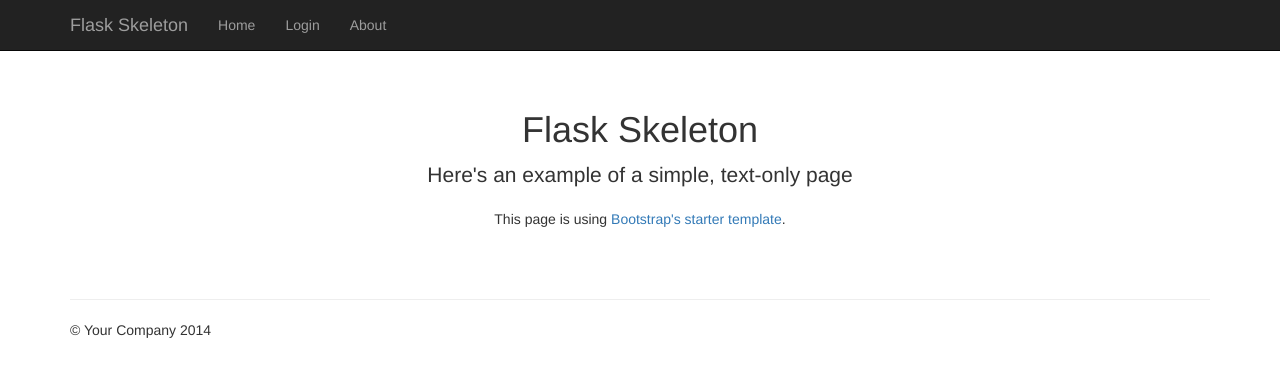
After one commit to jkereako/flask-base-app, a Flask app: page /about in a window 1280 px wide. The commit adds this page. Shown: the top 377 px of the page. Run offline with Flask 2, Linux system fonts and the light colour scheme; some libraries are stand-ins or nearby versions.

Commit message:
Added a couple more routes.

```diff
--- a/app/__init__.py
+++ b/app/__init__.py
@@ -17,6 +17,8 @@ from flask_sqlalchemy import SQLAlchemy
 from flask_user import SQLAlchemyAdapter, UserManager
 
 app = Flask(__name__)
+app.jinja_env.trim_blocks = True
+app.jinja_env.lstrip_blocks = True
 app.config.from_object("config")
 cache = SimpleCache(__name__)
 
@@ -31,7 +33,7 @@ def not_found(error):
     :returns: HTML
     :rtype: flask.Response
     """
-    return render_template("404.html"), 404
+    return render_template("404.html", title="404"), 404
 
 
 #-- Models
--- a/app/controllers/home.py
+++ b/app/controllers/home.py
@@ -23,6 +23,8 @@ def home():
     :returns: HTML
     :rtype: flask.Response
     """
+    # Prevent caching if in debug mode.
+    return render_template("home.html", title="Home")
 
     # Check for a cached response
     rv = fetch_cached_data()
@@ -30,9 +32,31 @@ def home():
     if rv is not None:
         return rv
 
-    out = render_template("home.html")
+    out = render_template("home.html", title="Home")
 
     # Automatically cached for 15 minutes
     cache_data(out)
 
     return out
+
+@mod.route('/about', methods=["GET"])
+def about():
+    """
+    Renders the view for the home controller.
+
+    :returns: HTML
+    :rtype: flask.Response
+    """
+    # Prevent caching if in debug mode.
+    return render_template("about.html", title="Login")
+
+@mod.route('/login', methods=["GET"])
+def login():
+    """
+    Renders the view for the home controller.
+
+    :returns: HTML
+    :rtype: flask.Response
+    """
+    # Prevent caching if in debug mode.
+    return render_template("login.html", title="Login")
--- /dev/null
+++ b/app/static/css/about.css
@@ -0,0 +1,7 @@
+body {
+  padding-top: 50px;
+}
+.about {
+  padding: 40px 15px;
+  text-align: center;
+}
--- /dev/null
+++ b/app/templates/about.html
@@ -0,0 +1,19 @@
+{% extends "layout.html" %}
+
+{% block css %}
+  <link href="../static/css/about.css" rel="stylesheet">
+{% endblock %}
+
+{% block header %}{% include "header.html" %}{% endblock %}
+
+{% block content %}
+  <div class="about">
+    <h1>Flask Skeleton</h1>
+    <p class="lead">Here's an example of a simple, text-only page</p>
+    <p>
+      This page is using <a href="http://getbootstrap.com/examples/starter-template/" target="_blank">Bootstrap's starter template</a>.
+    </p>
+  </div>
+{% endblock %}
+
+{% block footer %}{% include "footer.html" %}{% endblock %}
--- a/app/templates/footer.html
+++ b/app/templates/footer.html
@@ -1,2 +1,5 @@
   <!-- footer.html -->
-  <p>&copy; Your Company 2014</p>
+  <hr>
+  <footer>
+    <p>&copy; Your Company 2014</p>
+  </footer>
--- a/app/templates/header.html
+++ b/app/templates/header.html
@@ -8,18 +8,14 @@
             <span class="icon-bar"></span>
             <span class="icon-bar"></span>
           </button>
-        <a class="navbar-brand" href="#">Flask skeleton</a>
+          <a class="navbar-brand" href="{{ url_for("home.home")}}">{{config["PROJECT_NAME"]}}</a>
         </div>
-      <div id="navbar" class="navbar-collapse collapse">
-        <form class="navbar-form navbar-right" role="form">
-          <div class="form-group">
-            <input type="text" placeholder="Email" class="form-control">
-          </div>
-          <div class="form-group">
-            <input type="password" placeholder="Password" class="form-control">
-          </div>
-          <button type="submit" class="btn btn-success">Sign in</button>
-        </form>
-      </div><!--/.navbar-collapse -->
+        <div id="navbar" class="collapse navbar-collapse">
+          <ul class="nav navbar-nav">
+            <li><a href="{{ url_for("home.home")}}">Home</a></li>
+            <li><a href="{{ url_for("home.login")}}">Login</a></li>
+            <li><a href="{{ url_for("home.about")}}">About</a></li>
+          </ul>
+        </div><!--/.nav-collapse -->
       </div>
     </nav>
--- a/app/templates/layout.html
+++ b/app/templates/layout.html
@@ -6,14 +6,14 @@
     <meta name="viewport" content="width=device-width, initial-scale=1">
     <meta name="description" content="My starting point for Flask applications">
     <meta name="author" content="Jeff Kereakoglow">
-    <link rel="icon" href="static/favicon.ico">
+    <link rel="icon" href="../static/favicon.ico">
 
-    <title>Flask Skeleton</title>
+    <title>Flask Skeleton::{{ title }}</title>
 
     <!-- Bootstrap core CSS -->
         <link href="//maxcdn.bootstrapcdn.com/bootstrap/3.3.0/css/bootstrap.min.css" rel="stylesheet">
 
-    <!-- Block to inject custom CSS -->
+    {# Hook into this block to add custom CSS #}
     {% block css %}{% endblock %}
 
     <!-- HTML5 shim and Respond.js for IE8 support of HTML5 elements and media queries -->
@@ -21,34 +21,18 @@
       <script src="https://oss.maxcdn.com/html5shiv/3.7.2/html5shiv.min.js"></script>
       <script src="https://oss.maxcdn.com/respond/1.4.2/respond.min.js"></script>
     <![endif]-->
-
-    <!-- Block to inject custom JavaScript -->
     {% block header_js %}{% endblock %}
   </head>
-
   <body>
-
-    {% include "header.html" %}
-
+    {% block header %}{% endblock %}
     {% block jumbotron %}{% endblock %}
-
     <div class="container">
       {% block content %}{% endblock %}
-
-      <hr>
-
-      <footer>
-        {% include "footer.html" %}
-      </footer>
+      {% block footer %}{% endblock %}
     </div> <!-- /container -->
-
-
-    <!-- Bootstrap core JavaScript
-    ================================================== -->
-    <!-- Placed at the end of the document so the pages load faster -->
+    <!-- Scripts -->
     <script src="//ajax.googleapis.com/ajax/libs/jquery/2.1.1/jquery.min.js"></script>
     <script src="//maxcdn.bootstrapcdn.com/bootstrap/3.3.0/js/bootstrap.min.js"></script>
-    <!-- Block to inject custom JavaScript -->
     {% block footer_js %}{% endblock %}
   </body>
 </html>
--- a/config.py
+++ b/config.py
@@ -28,4 +28,5 @@ CACHE_TIMEOUT = 60 * 60 * 15
 SQLALCHEMY_DATABASE_URI = os.getenv("DATABASE_URL", "sqlite:///db.sqlite")
 CSRF_ENABLED = True
 
-MY_OWN_CONFIG_VAR = "I can do whatever I want!"
+# Global variables
+PROJECT_NAME = "Flask Skeleton"
```
Also changed, not shown: app/static/css/login.css (added, +40 -0 lines), app/templates/404.html (+10 -4 lines), app/templates/home.html (+9 -8 lines), app/templates/login.html (added, +19 -0 lines), app/static/favicon.ico (renamed from app/templates/static/favicon.ico). Lines whose indentation alone changed are shown as unchanged.
